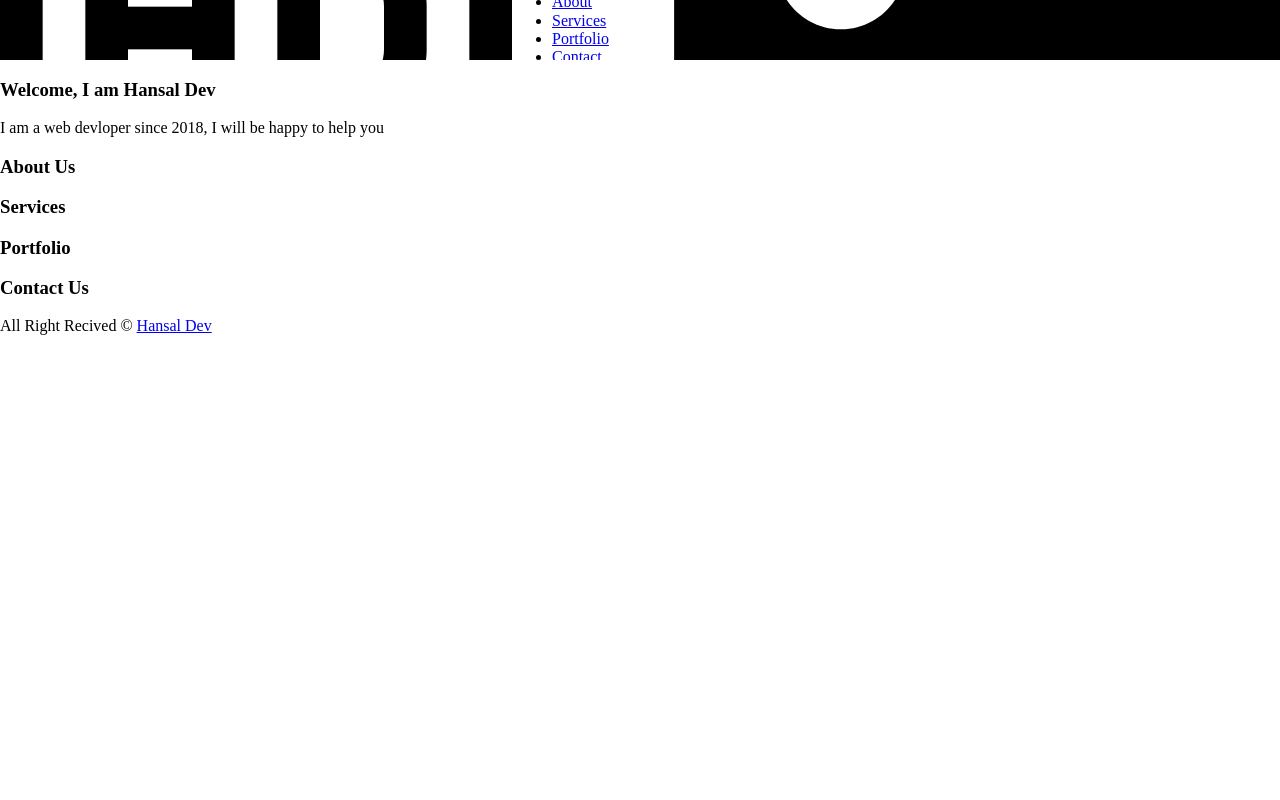
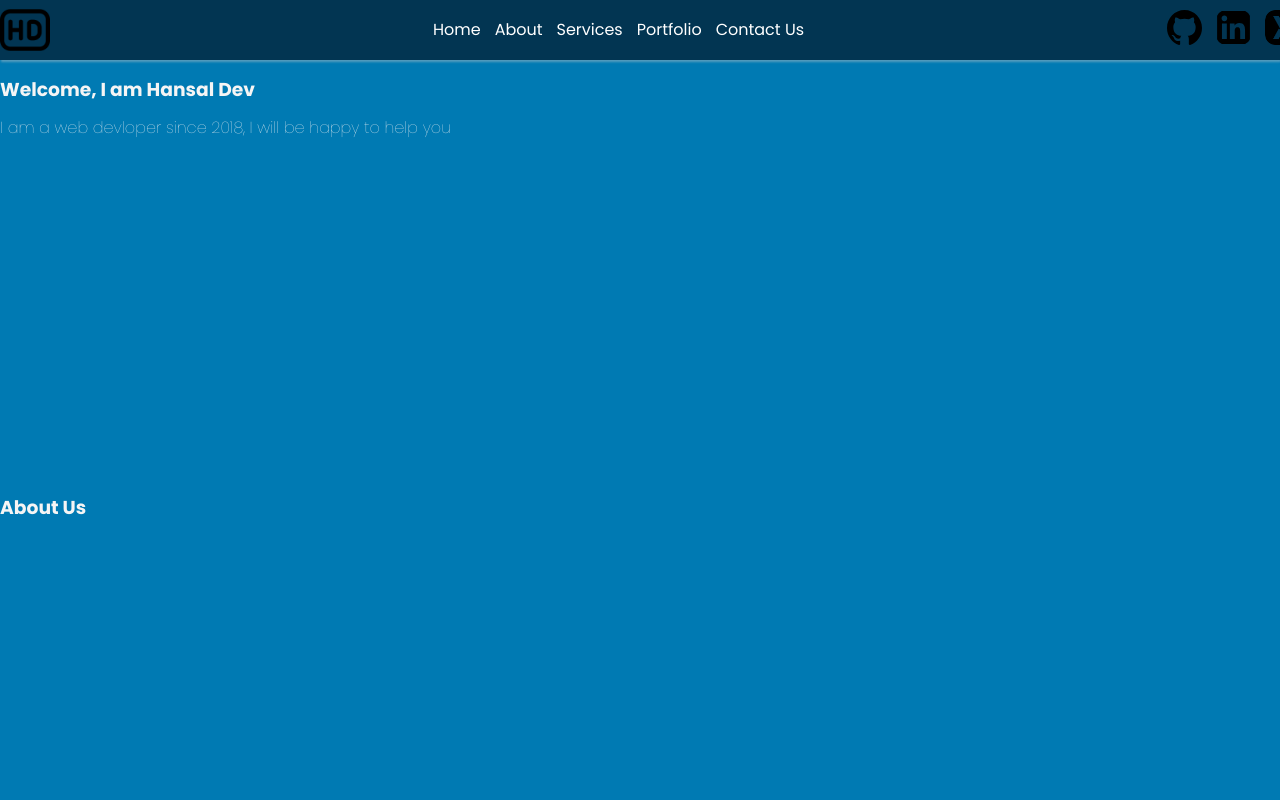
Before and after one commit to hansaldev/portfolio, a plain HTML site: page index.html in a window 1280 px wide. Shown: the top 800 px of the page. Drawn offline with Linux system fonts and the light colour scheme.

Commit message:
style updated

```diff
--- a/assets/css/style.css
+++ b/assets/css/style.css
@@ -1,23 +1,44 @@
 /* GLOBAL */
-:root{
+:root {
     scroll-behavior: smooth;
-    --bg-primary:#000;
-    --bg-secondary:#000;
-    --bg-warning:#000;
-    --bg-danger:#000;
-    --bg-transparent:#000;
-    --accent-primary:#000;
-    --accent-secondary:#000;
-    --accent-info:#000;
-    --text-primary:#fff;
-    --text-secondary:#fff;
-    --text-dark:#fff;
+    --bg-primary: #007ab3;
+    --bg-secondary: #023552;
+    --bg-warning: #aa9f09;
+    --bg-danger: #bb0f0f;
+    --bg-transparent: #00000000;
+    --accent-primary: #f80606;
+    --accent-secondary: #ffc400;
+    --accent-info: #05ff12cb;
+    --text-primary: #fff;
+    --text-secondary: #f5f5f5;
+    --text-dark: #121312;
+}
+
+body {
+    font-family: "Poppins", sans-serif;
+    font-weight: 100;
+    font-style: normal;
+
+    background-color: var(--bg-primary);
+    color: var(--text-secondary);
+}
+
+h1 {
+    font-size: 1.3rem;
+    font-weight: 600;
+}
+
+/* TODO:: Remove this after developing */
+section {
+    min-height: 50vh;
 }
 
 /* HEADER SECTION */
 header {
     height: 60px;
     overflow: hidden;
+    background: var(--bg-secondary);
+    box-shadow: 1px 2px 2px #cccccc69;
 }
 
 header nav {
@@ -27,3 +48,40 @@ header nav {
     height: 100%;
     width: 100%;
 }
+
+header nav .logo {
+    display: flex;
+    align-items: center;
+    justify-content: center;
+    height: 50px;
+    width: 50px;
+    overflow: hidden;
+}
+
+header nav .logo img {
+    height: 100%;
+    width: 100%;
+}
+
+ul.nav-links-items {
+    display: flex;
+    align-items: center;
+    justify-content: center;
+    height: 60px;
+    width: 100%;
+    gap: 14px;
+    list-style: none;
+}
+
+a.nav-link {
+    color: var(--text-primary);
+    font-size: 1rem;
+    font-weight: 400;
+    text-decoration: none;
+}
+
+img.nav-link-icon {
+    height: 35px;
+    width: 35px;
+    border-radius: 10px;
+}
```
